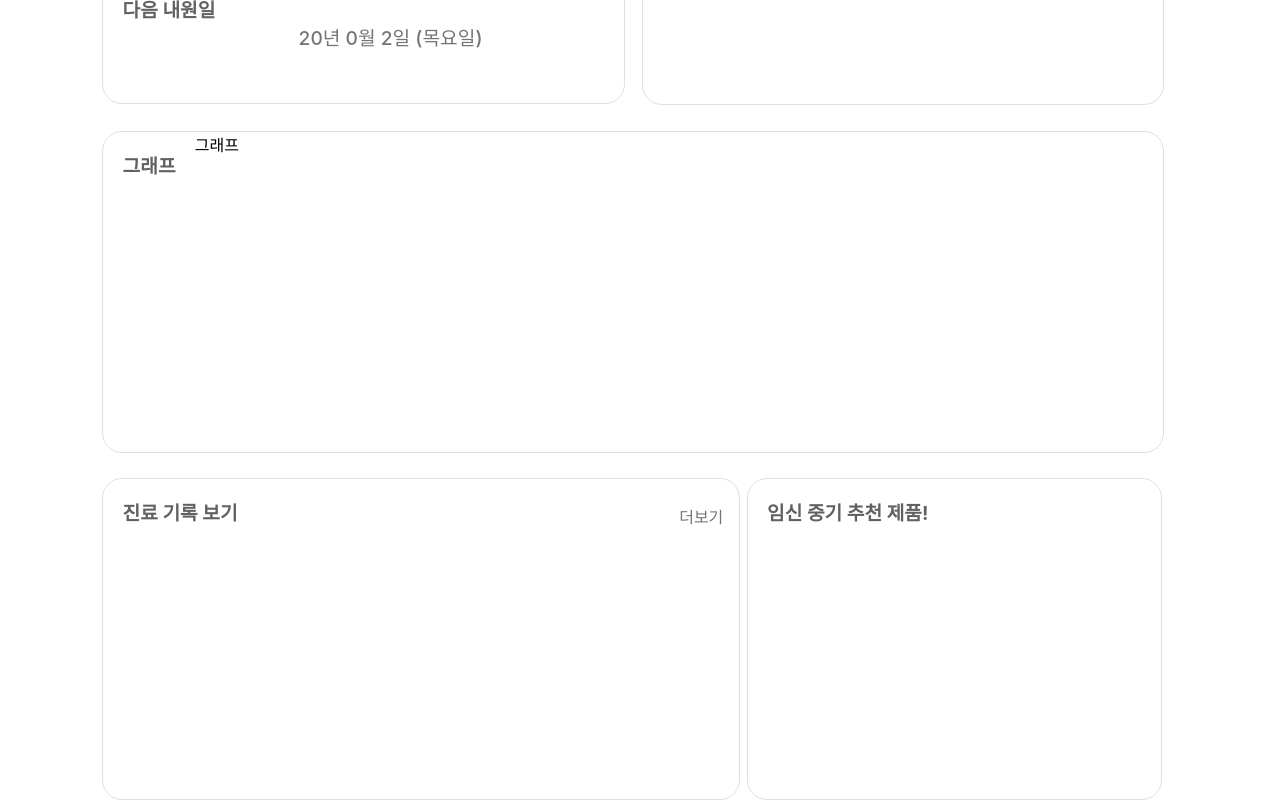
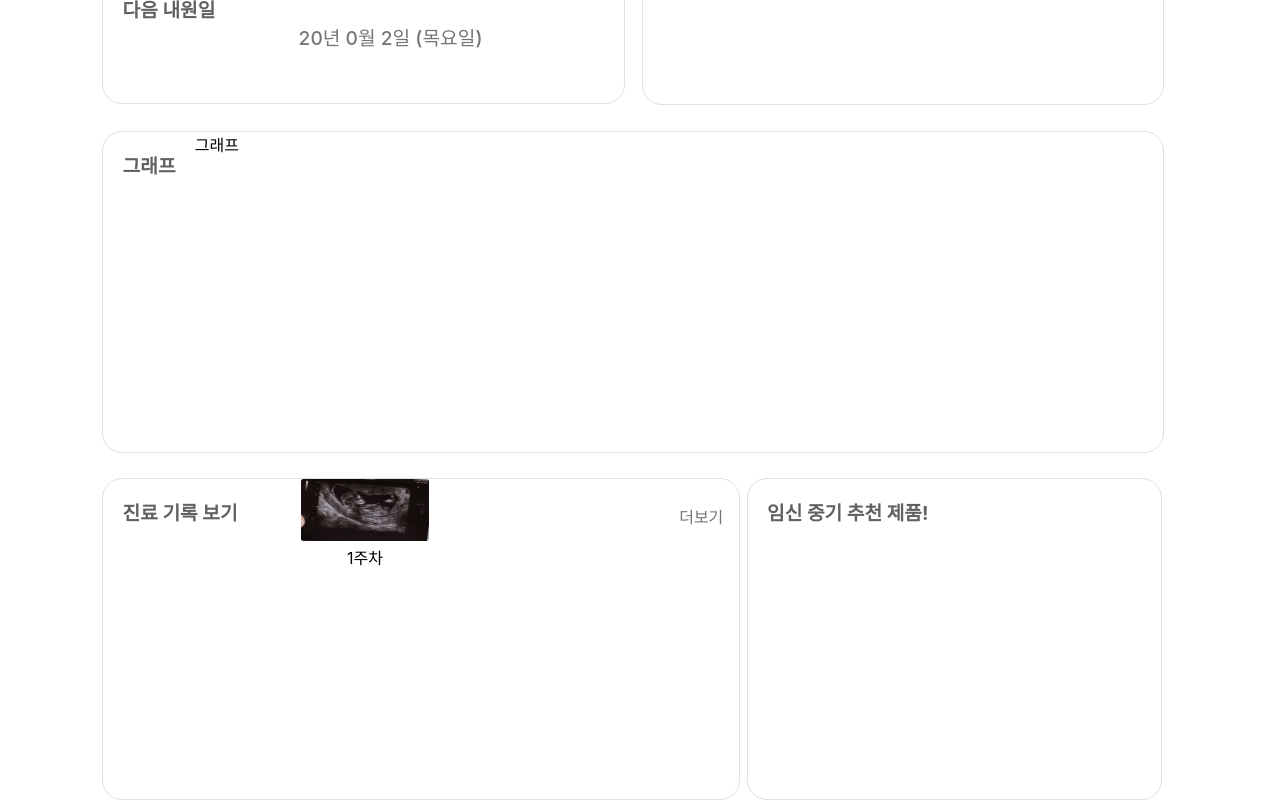
Before and after one commit to KNU-Moing/moing-front, a React (Create React App) app: page /Notebook in a window 1280 px wide. Shown: the part 812-1612 px from the top of the page. Built offline with nearby package versions, Linux system fonts and the light colour scheme.

Commit message:
Feat: 차트 디테일 컴포넌트 추가(#11)

```diff
--- a/src/component/project/maternityNotebook/notebook/component.tsx
+++ b/src/component/project/maternityNotebook/notebook/component.tsx
@@ -233,3 +233,22 @@ export const EtcOverLay = ({ children }: { children: React.ReactNode }) => (
     {children}
   </div>
 );
+
+export const WeeksChart = ({ week, src }: { week: number; src: string }) => {
+  return (
+    <div
+      css={css`
+        text-align: center;w
+        width: 12vw;
+      `}
+    >
+      <img
+        src={src}
+        css={css`
+          width: 10vw;
+        `}
+      ></img>
+      <div>{week}주차</div>
+    </div>
+  );
+};
--- a/src/component/project/maternityNotebook/notebook/index.tsx
+++ b/src/component/project/maternityNotebook/notebook/index.tsx
@@ -15,6 +15,7 @@ import {
   HospitalVisitDay,
   MoreButton,
   EtcOverLay,
+  WeeksChart,
 } from "./component";
 import { useNavigate } from "react-router-dom";
 import Header from "../../header/header";
@@ -45,6 +46,32 @@ export const Notebook = () => {
       title: "부부간의 성생활을 해주세요",
       content:
         "엄마 몸에 안정이 찾아오고 임신에 대한 두려움이 사라지는 단계예요! 부부간의 성생활이 유산을 초래할 수 있다는 말은 과민이에요 적당한 성생활은 좋아요 단, 임산부의 배를 고려한 체위로 해주세요",
+    },
+  ]);
+  const [hospitalChart, setHospitalChart] = useState([
+    {
+      index: 1,
+      src: "/img/DummyPicture.png",
+    },
+    {
+      index: 2,
+      src: "/img/DummyPicture.png",
+    },
+    {
+      index: 3,
+      src: "/img/DummyPicture.png",
+    },
+    {
+      index: 4,
+      src: "/img/DummyPicture.png",
+    },
+    {
+      index: 5,
+      src: "/img/DummyPicture.png",
+    },
+    {
+      index: 6,
+      src: "/img/DummyPicture.png",
     },
   ]);
   const moreHandle = () => {
@@ -149,6 +176,9 @@ export const Notebook = () => {
               styleHeight="40vh"
             >
               <MoreButton onClick={moreHandle} styleLeft="33vw"></MoreButton>
+              <div>
+                <WeeksChart week={1} src="/img/DummyPicture.png"></WeeksChart>
+              </div>
             </ContentBoxLayer>
             <ContentBoxLayer
               title="임신 중기 추천 제품!"
```
